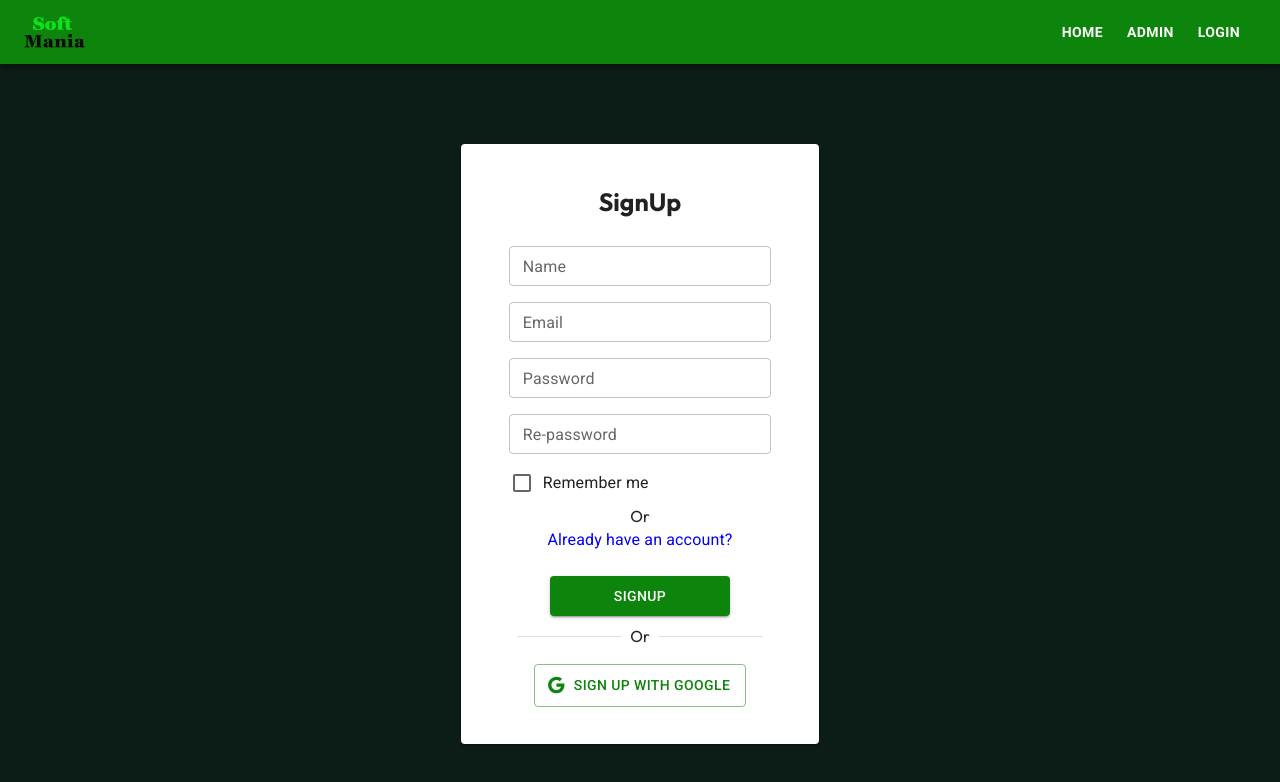
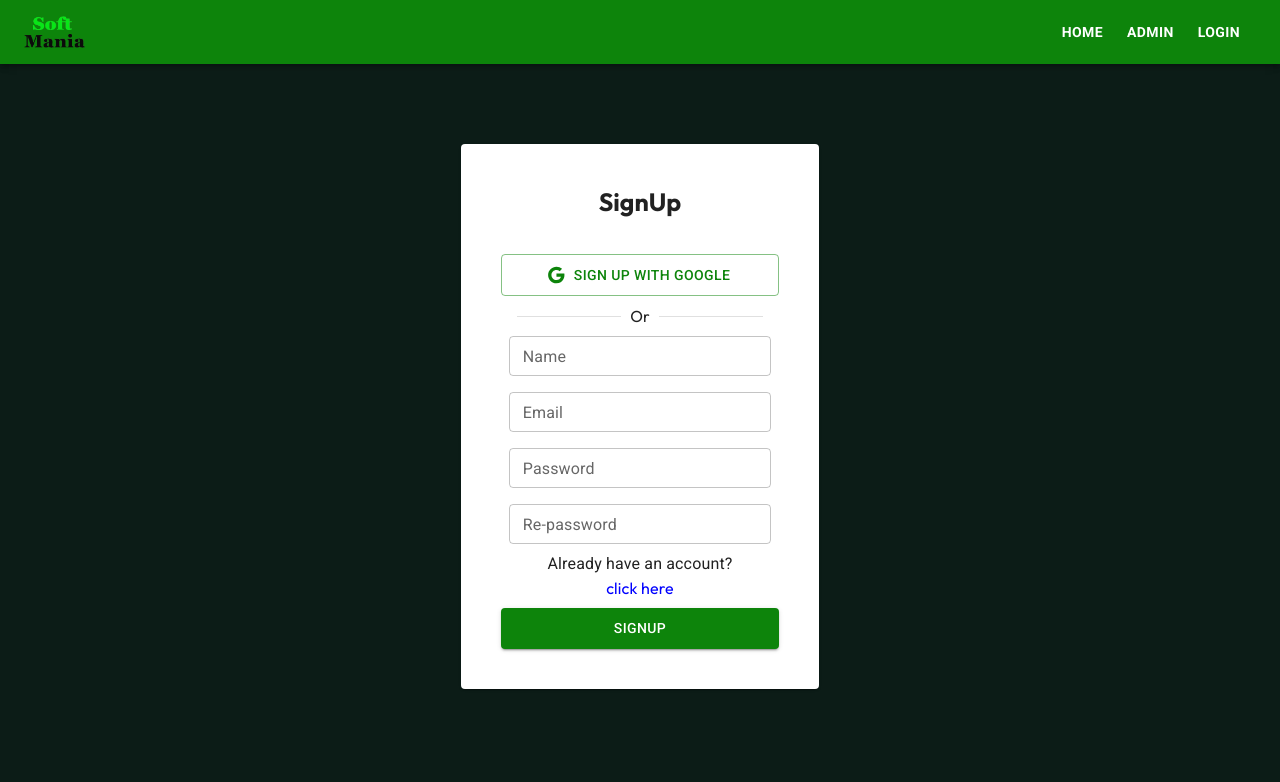
Before and after one commit to Kaliyappan1/Timesheet-Application-to-softmania, a React (Vite) app in the folder frontend/: page /signup in a window 1280 px wide. Shown: the top 782 px of the page. Built offline with nearby package versions, Linux system fonts and the light colour scheme.

Commit message:
signup alignment and options edited

```diff
--- a/frontend/src/assets/styles/Login.css
+++ b/frontend/src/assets/styles/Login.css
@@ -21,6 +21,8 @@
 .signup-navigate-link{
     text-decoration: none;
     color: blue;
+    display: flex;
+    justify-content: center;
 
 }
 :link{
--- a/frontend/src/scenes/Login/Signup.jsx
+++ b/frontend/src/scenes/Login/Signup.jsx
@@ -143,6 +143,27 @@ export default function Signup() {
             noValidate
             autoComplete="off"
           >
+
+
+           <Box textAlign="center">
+           <Button
+           fullWidth
+              variant="outlined"
+              startIcon={<GoogleIcon />}
+              onClick={handleGoogleSignup}
+              sx={{
+                pb: 1,
+                pt: 1,
+                mt: 2,
+                mb: 1,
+              }}
+            >
+              Sign up with Google
+            </Button>
+           </Box>
+            <Divider variant="middle" flexItem>
+              Or
+            </Divider>
             <div>
               <TextField
                 size="small"
@@ -191,10 +212,10 @@ export default function Signup() {
             </div>
           </Box>
 
-          <Box sx={{ display: "flex", alignItems: "center" }}>
+          {/* <Box sx={{ display: "flex", alignItems: "center" }}>
             <Checkbox />
             <Typography>Remember me</Typography>
-          </Box>
+          </Box> */}
 
           <div className="login-button-center">
             <div>
@@ -205,22 +226,26 @@ export default function Signup() {
                   alignItems: "center",
                 }}
               >
-                Or{" "}
+
+                  <Typography>
+                    Already have an account?
+                    <br />
                 <Link to="/login">
-                  <Typography className="signup-navigate-link">
-                    Already have an account?
+                    <span className="signup-navigate-link">
+                      click here
+                    </span>
+                </Link>
                   </Typography>
-                </Link>
               </Box>
             </div>
             <Button
+            fullWidth
               sx={{
-                pl: 8,
-                pr: 8,
+
                 pb: 1,
                 pt: 1,
-                mt: 3,
-                mb: 1,
+                mt: 1,
+
               }}
               variant="contained"
               size="contained"
@@ -229,23 +254,7 @@ export default function Signup() {
               SignUp
             </Button>
 
-            <Divider variant="middle" flexItem>
-              Or
-            </Divider>
 
-            <Button
-              variant="outlined"
-              startIcon={<GoogleIcon />}
-              onClick={handleGoogleSignup}
-              sx={{
-                pb: 1,
-                pt: 1,
-                mt: 2,
-                mb: 1,
-              }}
-            >
-              Sign up with Google
-            </Button>
           </div>
         </Card>
         <SnackbarAlert
```
